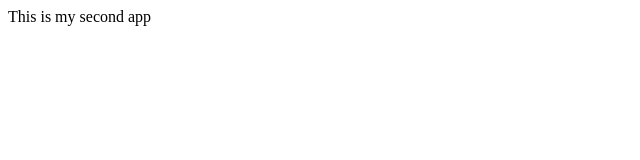
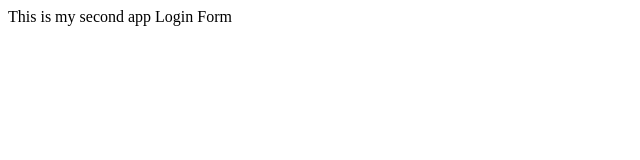
Before and after one commit to DJakubauskas/testin-, a plain HTML site: page index.html in a window 1280 px wide. Shown: the full height of the page, 0-640 px from the left. Drawn offline with Linux system fonts and the light colour scheme.

Commit message:
login form

```diff
--- /dev/null
+++ b/dir2/app2.js
@@ -0,0 +1 @@
+console.log(321)
--- a/index.html
+++ b/index.html
@@ -9,5 +9,6 @@
   </head>
   <body>
       This is my second app
+      Login Form
   </body>
 </html>
```
Also changed, not shown: lunch.html (added, +1 -0 lines), log.txt (added).
